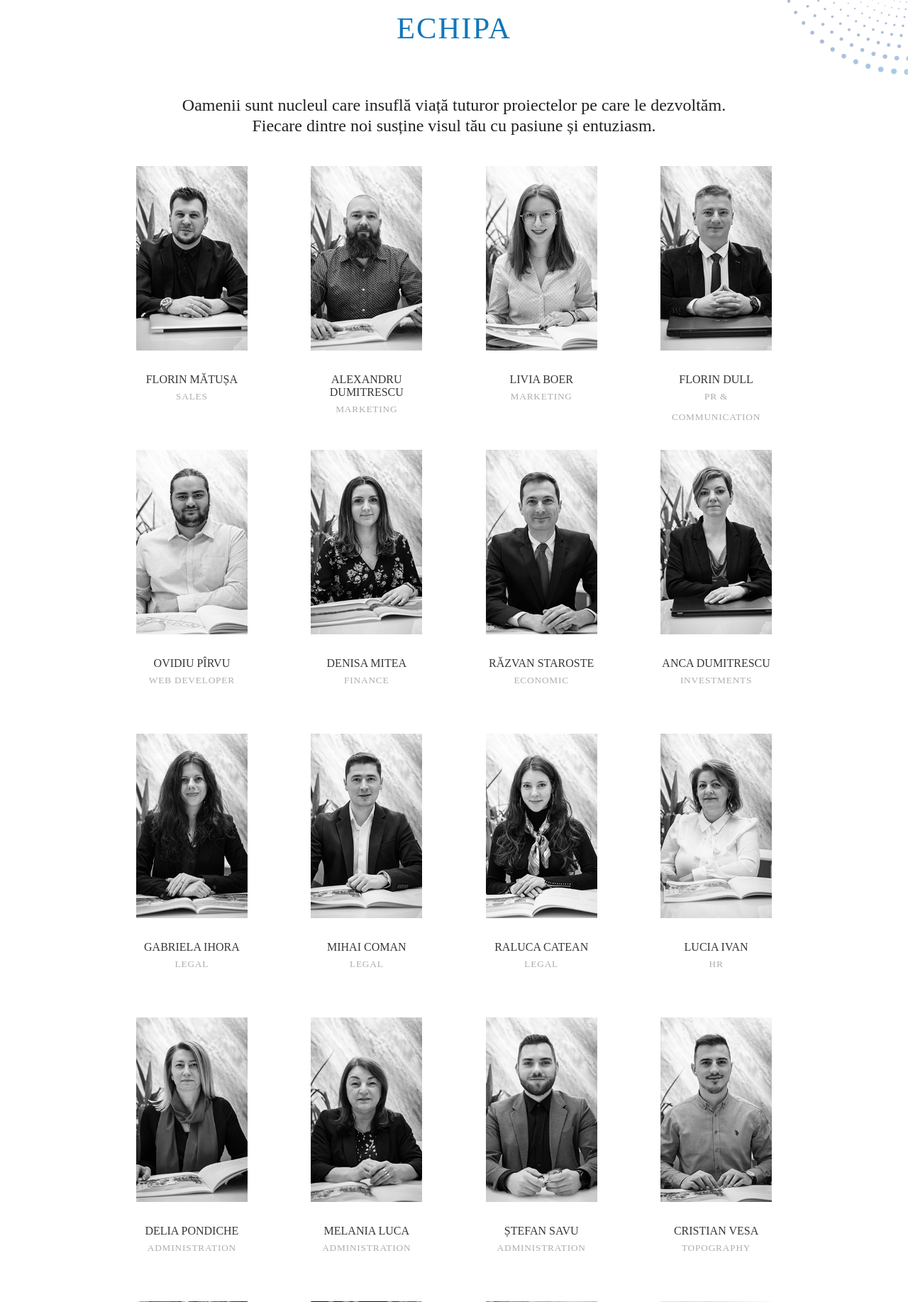
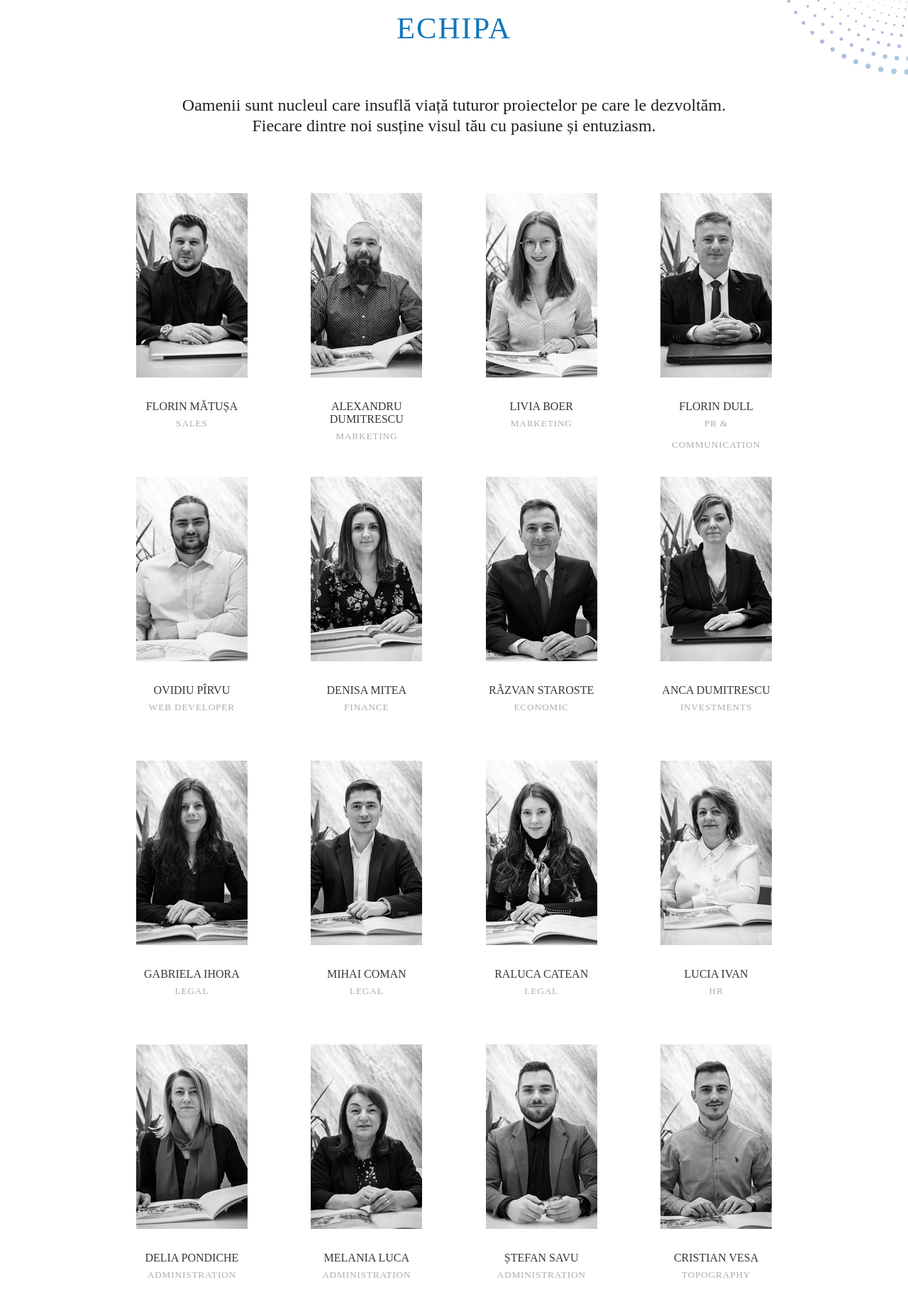
Before and after one commit to OvidiuTim/Novarion_v2, a PHP site: page /main.html in a window 1280 px wide. Shown: the part 3240-5075 px from the top of the page at 71% size. Run offline with PHP 8.4, Linux system fonts and the light colour scheme.

Commit message:
Jun 17_3
Alex's changes: services boxes, Footer.
New div .teamTable

```diff
--- a/main.html
+++ b/main.html
@@ -115,7 +115,7 @@
 		<div class="blueBar"></div>
 		<p>Oamenii sunt nucleul care insuflă viață tuturor proiectelor pe care le dezvoltăm. <br> Fiecare dintre noi susține visul tău cu pasiune și entuziasm.</p>
 
-
+			<div class="teamTable">
 				<div class="onerow" >
 						<div class="memberBox" id="memberBox" >
 							<img src="/media/Photos/Florin M.jpg"  id="showmore" >
@@ -155,7 +155,6 @@
 						</div>
 					</div>
 				</div>
-
 
 
 				<div class="tworow">
@@ -375,7 +374,7 @@
 						</div>
 					</div>
 				</div>
-
+			</div>
 		<!-- -->
 
 	</section>
--- a/style.css
+++ b/style.css
@@ -491,6 +493,7 @@ header .btnProjects:hover{
     align-items: center;
     height: 170rem;
     padding-top: 5rem;
+    padding-bottom: 5rem;
     background-image: url(/media/Asset\ 4.png);
     background-position: top 0% right;
     background-repeat: no-repeat;
@@ -524,28 +527,34 @@ header .btnProjects:hover{
 }
 
 /*team table*/
+.teamTable{
+    display: flex;
+    flex-direction: column;
+    justify-content: space-between;
+    align-items: center;
+    height: auto;
+    margin-top: 5rem;
+}
 .onerow{
     position: absolute;
     z-index: 10;
-    margin-top: 15rem;
     display: flex;
     flex-direction: row;
     width: 70%;
     justify-content: space-between;
-
 }
 .tworow{
     position: absolute;
-    margin-top: 40rem;
     z-index:9;
     display: flex;
     flex-direction: row;
     width: 70%;
     justify-content: space-between;
+    margin-top: 25rem;
 }
 .thirdrow{
     position: absolute;
-    margin-top: 65rem;
+    margin-top: 50rem;
     z-index:8;
     display: flex;
     flex-direction: row;
@@ -555,7 +564,7 @@ header .btnProjects:hover{
 }
 .fourthrow{
     position: absolute;
-    margin-top: 90rem;
+    margin-top: 75rem;
     z-index:7;
     display: flex;
     flex-direction: row;
```
Also changed, not shown: other parts of style.css (+21 -22 lines). Lines whose indentation alone changed are shown as unchanged.
